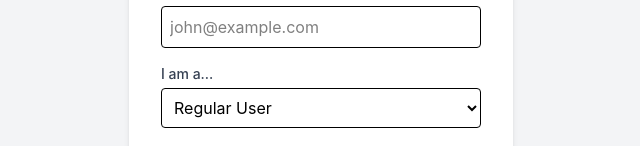
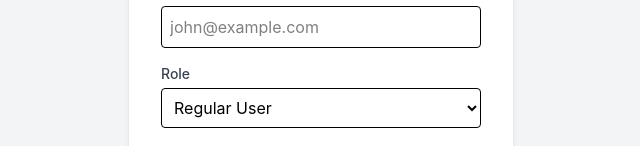
Before and after one commit to dev-oriel/Uzimanode-Frontend, a React (Vite) app: page /signup in a window 1280 px wide. Shown: the part 323-469 px from the top of the page, without its empty margins (319-959 px from the left). Built offline with nearby package versions, Linux system fonts and the light colour scheme.

Commit message:
Modified signup role

```diff
--- a/src/pages/Signup.jsx
+++ b/src/pages/Signup.jsx
@@ -72,7 +72,7 @@ export default function Signup() {
         {/* Role Dropdown */}
         <div className="mb-4">
           <label className="block text-sm font-medium text-gray-700 mb-1">
-            I am a...
+           Role
           </label>
           <select
             value={formData.role}
```
